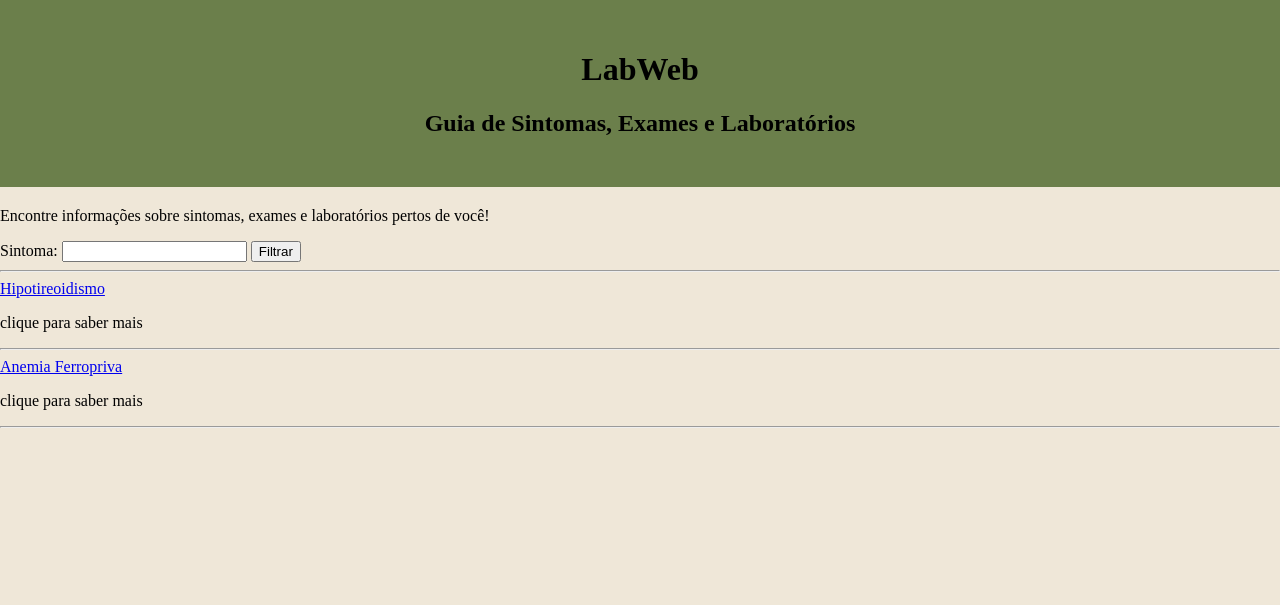
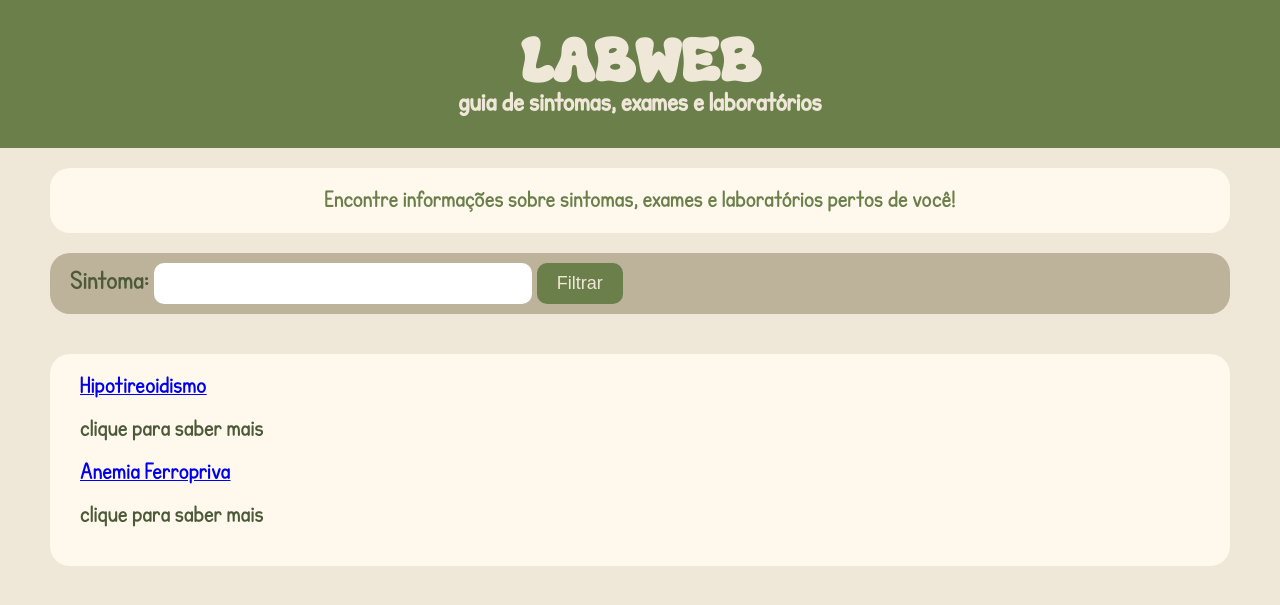
Before and after one commit to Helena-Damaceno/LabWeb-trabalho-de-lp, a PHP site: page / in a window 1280 px wide. Shown: the top 605 px of the page. Run offline with PHP 8.4, Linux system fonts and the light colour scheme; data comes from the database, SQL or seed files in the repository.

Commit message:
trabalhando com css

```diff
--- a/css/style.css
+++ b/css/style.css
@@ -1,11 +1,90 @@
-body{
-    background-color: #efe7d8;
-    margin: 0;
+ @font-face {
+     font-family: 'Matcha Boom';
+     src: url('../fontes/matcha_boom/Matcha Boom.ttf') format('truetype');
+     font-display: swap;
+ }
+
+ @font-face {
+     font-family: 'KG Perfect Penmanship';
+     src: url('../fontes/kg_perfect_penmanship/KGPerfectPenmanship.ttf') format('truetype');
+     font-display: swap;
+ }
+
+
+ body {
+     background-color: #efe7d8;
+     margin: 0;
+ }
+
+ #cabeçalho {
+     background-color: #6b7f4b;
+     padding: 30px;
+     text-align: center;
+     margin-bottom: 20px;
+
+ }
+
+ #cabeçalho h1 {
+     font-family: 'Matcha Boom', cursive;
+     color: #efe7d8;
+     font-size: 56px;
+     margin: 0;
+
+ }
+
+ #cabeçalho h2 {
+     font-family: 'KG Perfect Penmanship', cursive;
+     color: #efe7d8;
+     font-size: 20px;
+     margin: 0;
+ }
+
+ .informacoes {
+     text-align: center;
+     font-family: 'KG Perfect Penmanship', cursive;
+     color: #6b7f4b;
+     font-size: 18px;
+     margin-bottom: 40px;
+     background-color: #fff9ed;
+     border-radius: 20px;
+     padding: 20px 30px;
+     margin: 20px 50px;
+ }
+
+ .pesquisa {
+    background-color: #bdb29a;
+    border-radius: 20px;
+    padding: 10px 20px;      /* barra mais fina: 10px em cima e embaixo */
+    margin: 20px 50px 40px;  /* 20px topo, 50px lados, 40px embaixo */
+    font-family: 'KG Perfect Penmanship', cursive;
+    font-size: 20px;
+    color: #4d5a39;
 }
 
-#cabeçalho{
+.pesquisa input[type="text"] {
+    width: 350px;
+    padding: 10px 14px;
+    font-size: 18px;
+    border: none;
+    border-radius: 10px;
+}
+
+.pesquisa input[type="submit"] {
+    padding: 10px 20px;
+    font-size: 18px;
+    border: none;
+    border-radius: 10px;
     background-color: #6b7f4b;
-     padding: 30px;
-    text-align: center;
-    margin-bottom: 20px;
+    color: #efe7d8;
+    cursor: pointer;
 }
+
+.respostacondicoes {
+    background-color: #fff9ed;
+    border-radius: 20px;
+    padding: 20px 30px;
+    margin: 20px 50px;
+    font-family: 'KG Perfect Penmanship', cursive;
+    font-size: 18px;
+    color: #4d5a39;
+}
--- a/index.php
+++ b/index.php
@@ -25,11 +25,11 @@ if (isset($_POST['titulo'])) {
 
         <h1>LabWeb</h1>
 
-        <h2>Guia de Sintomas, Exames e Laboratórios</h2>
+        <h2>guia de sintomas, exames e laboratórios</h2>
 
     </div>
 
-    <p>Encontre informações sobre sintomas, exames e laboratórios pertos de você!</p>
+    <p class="informacoes">Encontre informações sobre sintomas, exames e laboratórios pertos de você!</p>
 
     <div class="pesquisa">
 
@@ -43,15 +43,17 @@ if (isset($_POST['titulo'])) {
     </div>
     </div>
 
-    <hr>
+    </p>
+
+    <div class="respostacondicoes">
+
         <?php
-
         $sqlpesquisa = "SELECT * FROM condicoes_saude WHERE nome LIKE '%$titulo%' OR descricao LIKE '%$titulo%'";
         $resultado = mysqli_query($conn, $sqlpesquisa) or die(mysqli_error($conn));
 
         while ($c = mysqli_fetch_assoc($resultado)) {
             echo "<a href='condicao.php?id=" . $c['id'] . "'>" . $c['nome'] . "</a><br>";
-        echo "<p>clique para saber mais</p>       <hr>";
+            echo "<p>clique para saber mais</p>      ";
         }
 
 
@@ -60,6 +62,8 @@ if (isset($_POST['titulo'])) {
         }
         ?>
 
+    </div>
+
 </body>
 
 </html>
```
Also changed, not shown: condicao.php (+12 -8 lines), css/condicao.css (added, +19 -0 lines), fontes/kg_perfect_penmanship/KGFonts-TOU.txt (added, +1 -0 lines), fontes/matcha_boom/More Info.txt (added, +24 -0 lines), fontes/kg_perfect_penmanship/KGPerfectPenmanship.otf (added), fontes/kg_perfect_penmanship/KGPerfectPenmanship.ttf (added), fontes/matcha_boom/Matcha Boom.jpg (added), fontes/matcha_boom/Matcha Boom.otf (added), fontes/matcha_boom/Matcha Boom.ttf (added), 1 other file. Lines whose indentation alone changed are shown as unchanged.
